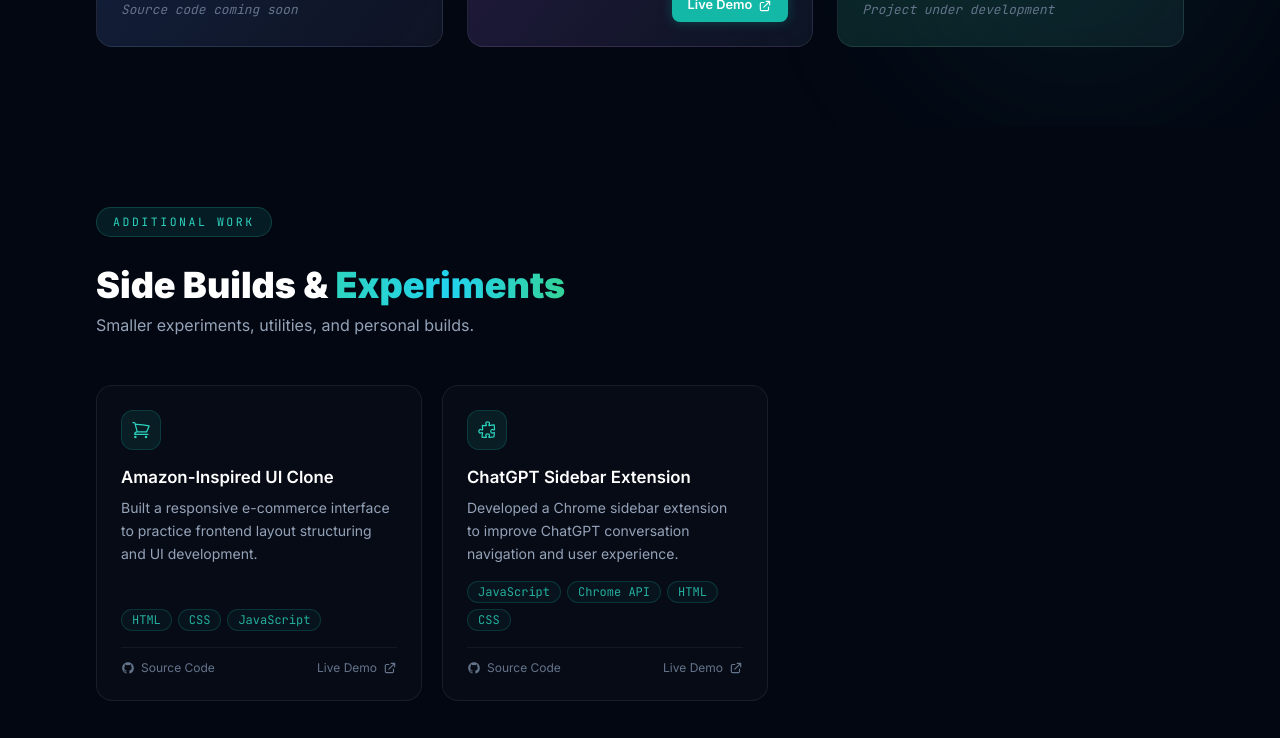
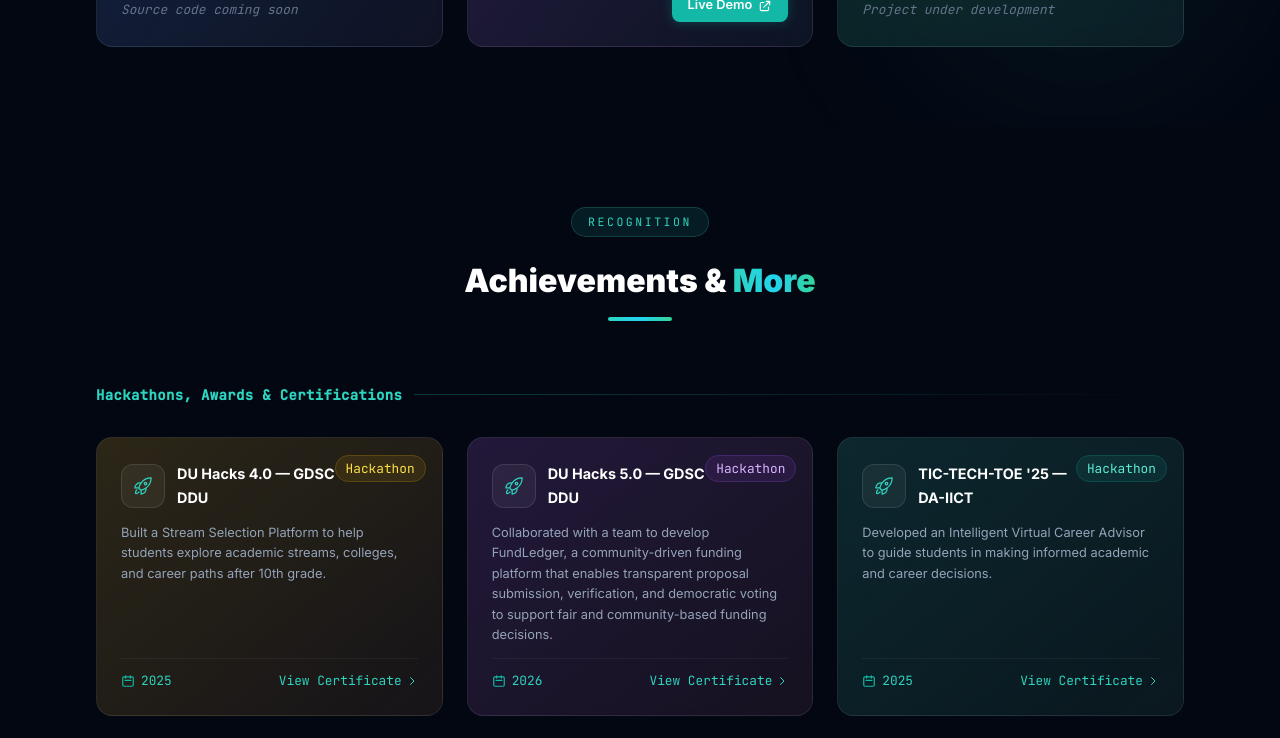
Before and after one commit to KRISHTI2503/my-portfolio, a React (Vite) app: page / in a window 1280 px wide. Shown: the part 3580-4318 px from the top of the page. Built offline with nearby package versions, Linux system fonts and the light colour scheme.

Commit message:
Remove Side Builds & Experiments section

```diff
--- a/src/App.jsx
+++ b/src/App.jsx
@@ -3,7 +3,6 @@ import Hero from './components/Hero'
 import About from './components/About'
 import Skills from './components/Skills'
 import Projects from './components/Projects'
-import AdditionalWork from './components/AdditionalWork'
 import Achievements from './components/Achievements'
 import Education from './components/Education'
 import WorkExperience from './components/WorkExperience'
@@ -20,7 +19,6 @@ export default function App() {
         <About />
         <Skills />
         <Projects />
-        <AdditionalWork />
         <Achievements />
         <Education />
         <WorkExperience />
--- a/src/components/AdditionalWork.jsx
+++ /dev/null
@@ -1,110 +0,0 @@
-import useReveal from '../hooks/useReveal'
-
-const additionalProjects = [
-  {
-    title: 'Amazon-Inspired UI Clone',
-    description: 'Built a responsive e-commerce interface to practice frontend layout structuring and UI development.',
-    icon: 'M2.25 3h1.386c.51 0 .955.343 1.087.835l.383 1.437M7.5 14.25a3 3 0 00-3 3h15.75m-12.75-3h11.218c1.121-2.3 2.1-4.684 2.924-7.138a60.114 60.114 0 00-16.536-1.84M7.5 14.25L5.106 5.272M6 20.25a.75.75 0 11-1.5 0 .75.75 0 011.5 0zm12.75 0a.75.75 0 11-1.5 0 .75.75 0 011.5 0z',
-    tags: ['HTML', 'CSS', 'JavaScript'],
-    github: '#',
-    live: '#',
-  },
-  {
-    title: 'ChatGPT Sidebar Extension',
-    description: 'Developed a Chrome sidebar extension to improve ChatGPT conversation navigation and user experience.',
-    icon: 'M14.25 6.087c0-.355.186-.676.401-.959.221-.29.349-.634.349-1.003 0-1.036-1.007-1.875-2.25-1.875s-2.25.84-2.25 1.875c0 .369.128.713.349 1.003.215.283.401.604.401.959v0a.64.64 0 01-.657.643 48.39 48.39 0 01-4.163-.3c.186 1.613.293 3.25.315 4.907a.656.656 0 01-.658.663v0c-.355 0-.676-.186-.959-.401a1.647 1.647 0 00-1.003-.349c-1.036 0-1.875 1.007-1.875 2.25s.84 2.25 1.875 2.25c.369 0 .713-.128 1.003-.349.283-.215.604-.401.959-.401v0c.31 0 .555.26.532.57a48.039 48.039 0 01-.642 5.056c1.518.19 3.058.309 4.616.354a.64.64 0 00.657-.643v0c0-.355-.186-.676-.401-.959a1.647 1.647 0 01-.349-1.003c0-1.035 1.008-1.875 2.25-1.875 1.243 0 2.25.84 2.25 1.875 0 .369-.128.713-.349 1.003-.215.283-.4.604-.4.959v0c0 .333.277.599.61.58a48.1 48.1 0 005.427-.63 48.05 48.05 0 00.582-4.717.532.532 0 00-.533-.57v0c-.355 0-.676.186-.959.401-.29.221-.634.349-1.003.349-1.035 0-1.875-1.007-1.875-2.25s.84-2.25 1.875-2.25c.37 0 .713.128 1.003.349.283.215.604.401.959.401v0a.656.656 0 00.658-.663 48.422 48.422 0 00-.37-5.36c-1.886.342-3.81.574-5.766.689a.578.578 0 01-.61-.58v0z',
-    tags: ['JavaScript', 'Chrome API', 'HTML', 'CSS'],
-    github: 'https://github.com/KRISHTI2503/chatgpt-sidebar-navigator-extension',
-    live: '#',
-  },
-]
-
-function MiniCard({ project, index }) {
-  return (
-    <div
-      className={`reveal reveal-delay-${index + 1}
-        group relative rounded-2xl p-5 sm:p-6
-        bg-white/[0.02] border border-white/[0.07]
-        hover:-translate-y-1.5 hover:border-teal-500/30
-        hover:shadow-[0_8px_28px_rgba(0,0,0,0.18),0_0_0_1px_rgba(13,148,136,0.15)]
-        transition-all duration-300 ease-out flex flex-col h-full`}
-    >
-      <div className="w-10 h-10 rounded-xl bg-teal-500/10 border border-teal-500/20 flex items-center justify-center mb-4 flex-shrink-0 group-hover:scale-110 transition-transform duration-300">
-        <svg className="w-5 h-5 text-teal-400" fill="none" stroke="currentColor" strokeWidth={1.5} viewBox="0 0 24 24">
-          <path strokeLinecap="round" strokeLinejoin="round" d={project.icon} />
-        </svg>
-      </div>
-
-      <h3 className="text-white font-semibold text-base mb-2 group-hover:text-teal-300 transition-colors leading-snug">
-        {project.title}
-      </h3>
-
-      <p className="text-slate-400 text-sm leading-relaxed flex-1 mb-4">
-        {project.description}
-      </p>
-
-      <div className="flex flex-wrap gap-1.5 mb-4">
-        {project.tags.map(tag => (
-          <span key={tag} className="px-2.5 py-0.5 rounded-full text-xs font-mono border border-teal-500/20 text-teal-400/80 bg-teal-500/5">
-            {tag}
-          </span>
-        ))}
-      </div>
-
-      <div className="flex gap-4 pt-3 border-t border-white/5">
-        <a
-          href={project.github}
-          target="_blank"
-          rel="noopener noreferrer"
-          className="flex items-center gap-1.5 text-slate-500 hover:text-white text-xs transition-colors group/link"
-        >
-          <svg className="w-3.5 h-3.5" fill="currentColor" viewBox="0 0 24 24">
-            <path d="M12 2C6.477 2 2 6.484 2 12.017c0 4.425 2.865 8.18 6.839 9.504.5.092.682-.217.682-.483 0-.237-.008-.868-.013-1.703-2.782.605-3.369-1.343-3.369-1.343-.454-1.158-1.11-1.466-1.11-1.466-.908-.62.069-.608.069-.608 1.003.07 1.531 1.032 1.531 1.032.892 1.53 2.341 1.088 2.91.832.092-.647.35-1.088.636-1.338-2.22-.253-4.555-1.113-4.555-4.951 0-1.093.39-1.988 1.029-2.688-.103-.253-.446-1.272.098-2.65 0 0 .84-.27 2.75 1.026A9.564 9.564 0 0112 6.844c.85.004 1.705.115 2.504.337 1.909-1.296 2.747-1.027 2.747-1.027.546 1.379.202 2.398.1 2.651.64.7 1.028 1.595 1.028 2.688 0 3.848-2.339 4.695-4.566 4.943.359.309.678.92.678 1.855 0 1.338-.012 2.419-.012 2.747 0 .268.18.58.688.482A10.019 10.019 0 0022 12.017C22 6.484 17.522 2 12 2z" />
-          </svg>
-          <span className="group-hover/link:underline">Source Code</span>
-        </a>
-        <a
-          href={project.live}
-          target="_blank"
-          rel="noopener noreferrer"
-          className="flex items-center gap-1.5 text-slate-500 hover:text-teal-400 text-xs transition-colors group/link ml-auto"
-        >
-          <span className="group-hover/link:underline">Live Demo</span>
-          <svg className="w-3.5 h-3.5 group-hover/link:translate-x-0.5 group-hover/link:-translate-y-0.5 transition-transform" fill="none" stroke="currentColor" viewBox="0 0 24 24">
-            <path strokeLinecap="round" strokeLinejoin="round" strokeWidth={2} d="M10 6H6a2 2 0 00-2 2v10a2 2 0 002 2h10a2 2 0 002-2v-4M14 4h6m0 0v6m0-6L10 14" />
-          </svg>
-        </a>
-      </div>
-    </div>
-  )
-}
-
-export default function AdditionalWork() {
-  const ref = useReveal()
-
-  return (
-    <section id="additional-work" className="section-padding relative overflow-hidden" ref={ref}>
-      <div className="orb w-64 h-64 sm:w-[300px] sm:h-[300px] bg-teal-500/4 right-0 top-1/2 pointer-events-none" />
-
-      <div className="max-w-7xl mx-auto">
-        <div className="mb-10 sm:mb-12">
-          <div className="reveal">
-            <span className="section-label">Additional Work</span>
-          </div>
-          <h2 className="reveal reveal-delay-1 text-2xl sm:text-3xl md:text-4xl font-black text-white mt-3 mb-2 leading-tight">
-            Side Builds & <span className="gradient-text">Experiments</span>
-          </h2>
-          <p className="reveal reveal-delay-2 text-slate-400 text-sm sm:text-base">
-            Smaller experiments, utilities, and personal builds.
-          </p>
-        </div>
-
-        <div className="grid grid-cols-1 sm:grid-cols-2 gap-4 sm:gap-5 max-w-2xl">
-          {additionalProjects.map((project, i) => (
-            <MiniCard key={project.title} project={project} index={i} />
-          ))}
-        </div>
-      </div>
-    </section>
-  )
-}
```
